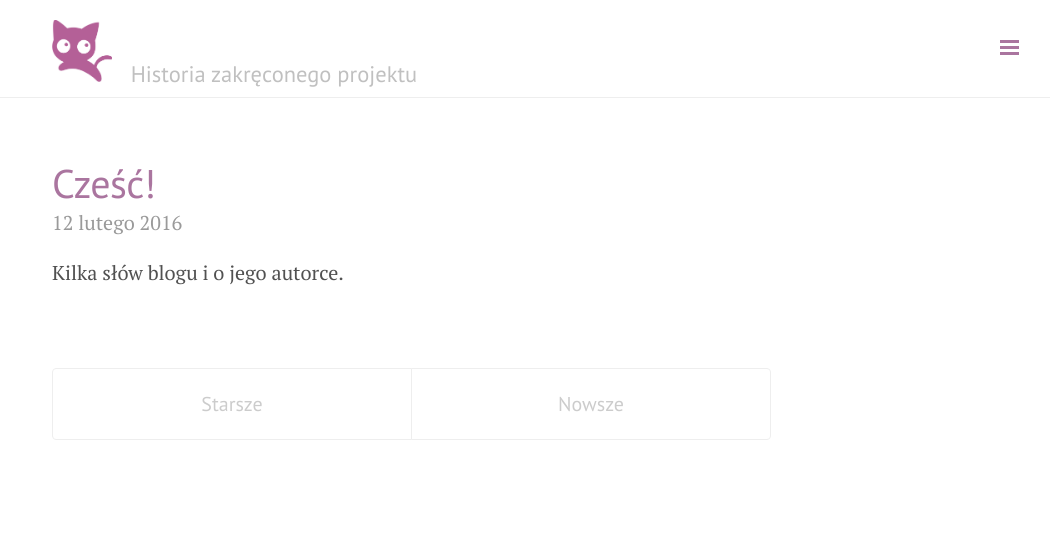
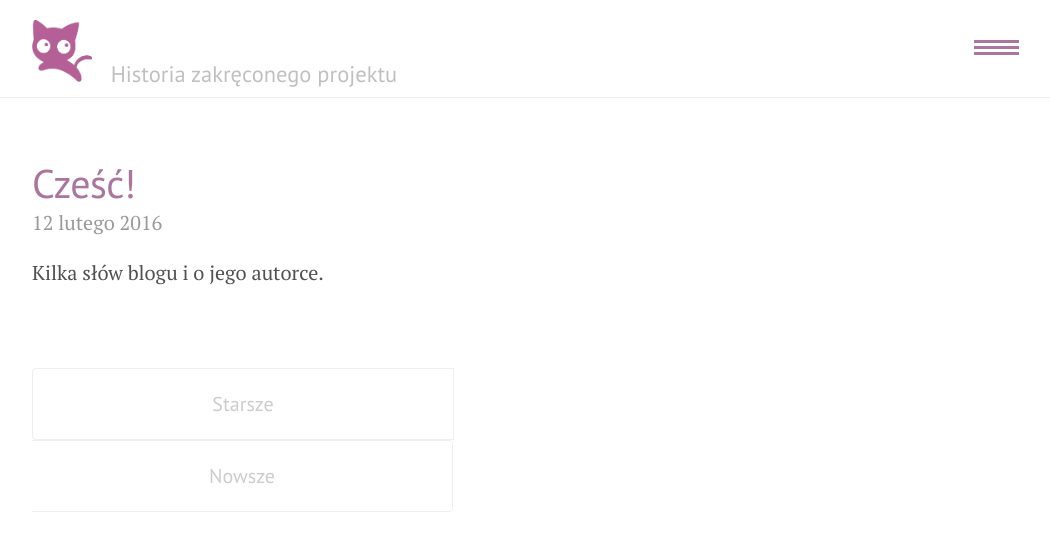
Before and after one commit to pumiko/pumiko.github.io, a Jekyll site: the page built from index.html, in a window 1280 px wide. Shown: the top 551 px of the page, without its empty margins (228-1278 px from the left). Built offline with Jekyll 4.4.1, drawn with Linux system fonts in a browser that asks for light colours; nearby versions of some CDN libraries; the list of posts is cut into pages by our own code.

Commit message:
zakomentowanie od 38 do 44 lini

```diff
--- a/public/css/poole.css
+++ b/public/css/poole.css
@@ -35,11 +35,13 @@
  * Update the foundational and global aspects of the page.
  */
 
-* {
-  -webkit-box-sizing: border-box;
-     -moz-box-sizing: border-box;
-          box-sizing: border-box;
-}
+/*
+* * {
+*  -webkit-box-sizing: border-box;
+*     -moz-box-sizing: border-box;
+*          box-sizing: border-box;
+*}
+*/
 
 html,
 body {
```
